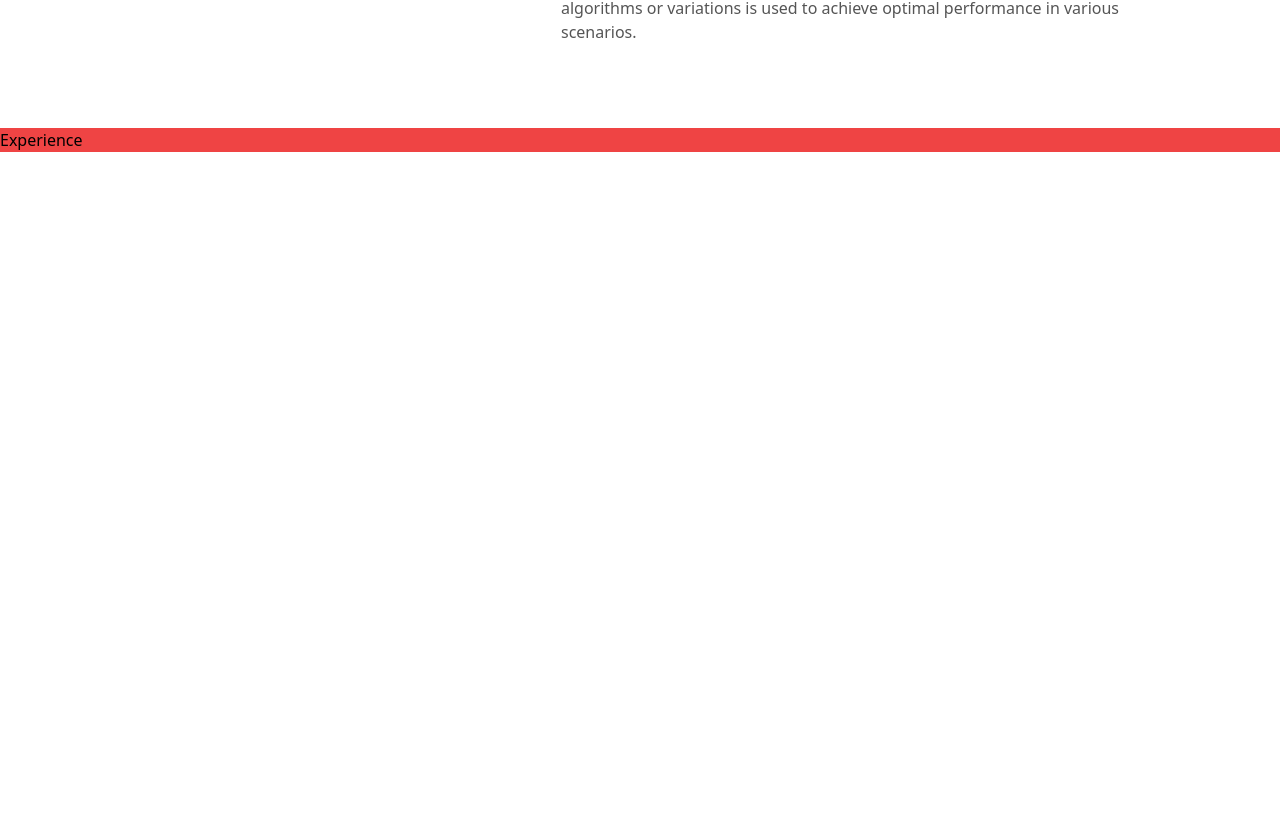
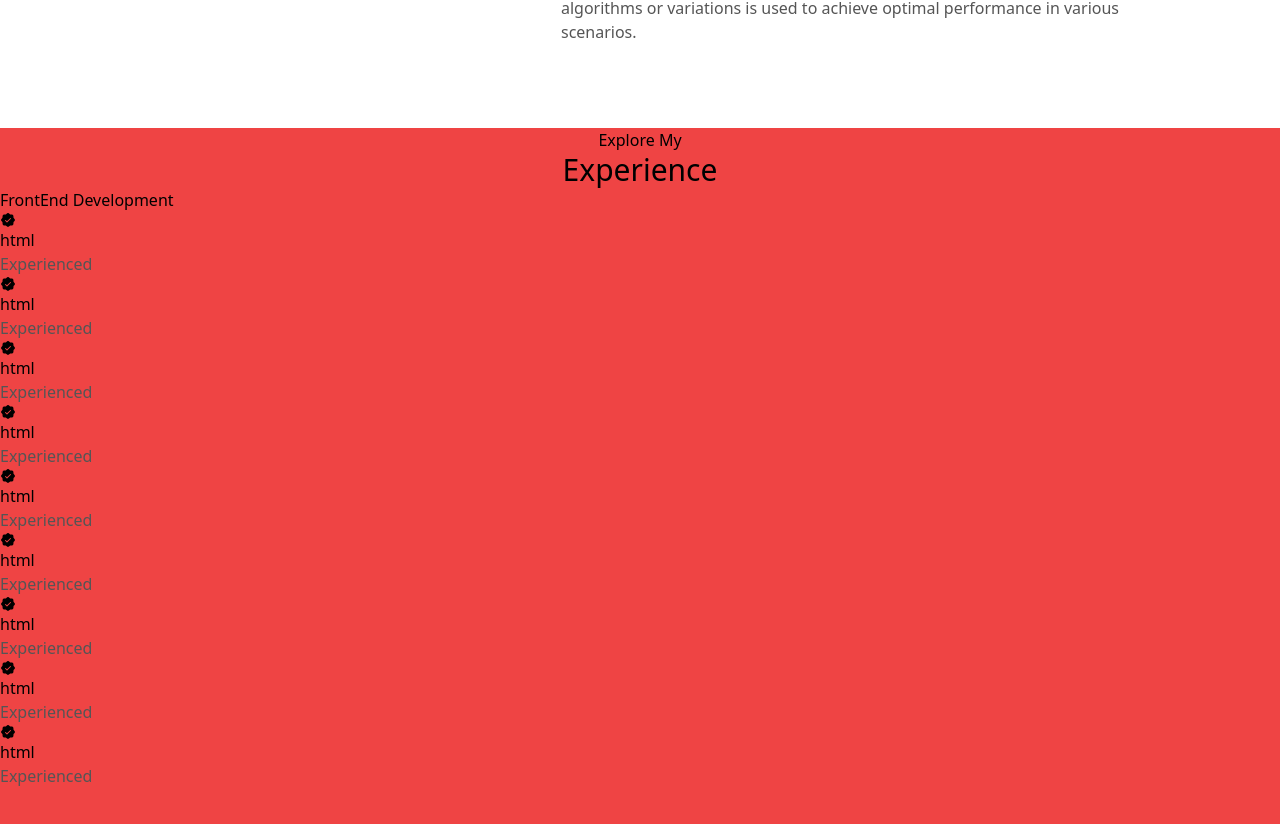
Before and after one commit to RamadanDY/My-Portfolio, a React (Create React App) app: page / in a window 1280 px wide. Shown: the part 1258-2082 px from the top of the page. Before the commit the page ends 1410 px from the top, so only its background shows below. Built offline with nearby package versions, Linux system fonts and the light colour scheme.

Commit message:
experience

```diff
--- a/src/Components/Experience.css
+++ b/src/Components/Experience.css
@@ -0,0 +1,3 @@
+.experience-wrapper {
+  height: 100vh;
+}
--- a/src/Components/Experience.jsx
+++ b/src/Components/Experience.jsx
@@ -1,9 +1,70 @@
 import React from 'react'
 import './Experience.css'
+import { PiSealCheckFill } from "react-icons/pi";
 
 const Experience = () => {
   return (
-    <div className='bg-red-500'>Experience</div>
+    <div className='experience-wrapper  bg-red-500'>
+      <div className="experience-wrap">
+        <div className="ex-text flex flex-col justify-center items-center">
+          <div className="text">Explore My</div>
+          <div className="sub-text text-3xl">Experience</div>
+        </div>
+      </div>
+      <div className="container-wrapper">
+        <div className="frontend">
+          <div className="front">
+            FrontEnd Development
+          </div>
+          <div className="1">
+            <PiSealCheckFill />
+            <h3>html</h3>
+            <p>Experienced</p>
+          </div>
+          <div className="2">
+            <PiSealCheckFill />
+            <h3>html</h3>
+            <p>Experienced</p>
+          </div>
+          <div className="3">
+            <PiSealCheckFill />
+            <h3>html</h3>
+            <p>Experienced</p>
+          </div>
+          <div className="4">
+            <PiSealCheckFill />
+            <h3>html</h3>
+            <p>Experienced</p>
+          </div>
+          <div className="5">
+            <PiSealCheckFill />
+            <h3>html</h3>
+            <p>Experienced</p>
+          </div>
+          <div className="6">
+            <PiSealCheckFill />
+            <h3>html</h3>
+            <p>Experienced</p>
+          </div>
+          <div className="7">
+            <PiSealCheckFill />
+            <h3>html</h3>
+            <p>Experienced</p>
+          </div>
+          <div className="8">
+            <PiSealCheckFill />
+            <h3>html</h3>
+            <p>Experienced</p>
+          </div>
+          <div className="9">
+            <PiSealCheckFill />
+            <h3>html</h3>
+            <p>Experienced</p>
+          </div>
+        </div>
+        <div className="backend"></div>
+      </div>
+    </div>
   )
 }
 
```
